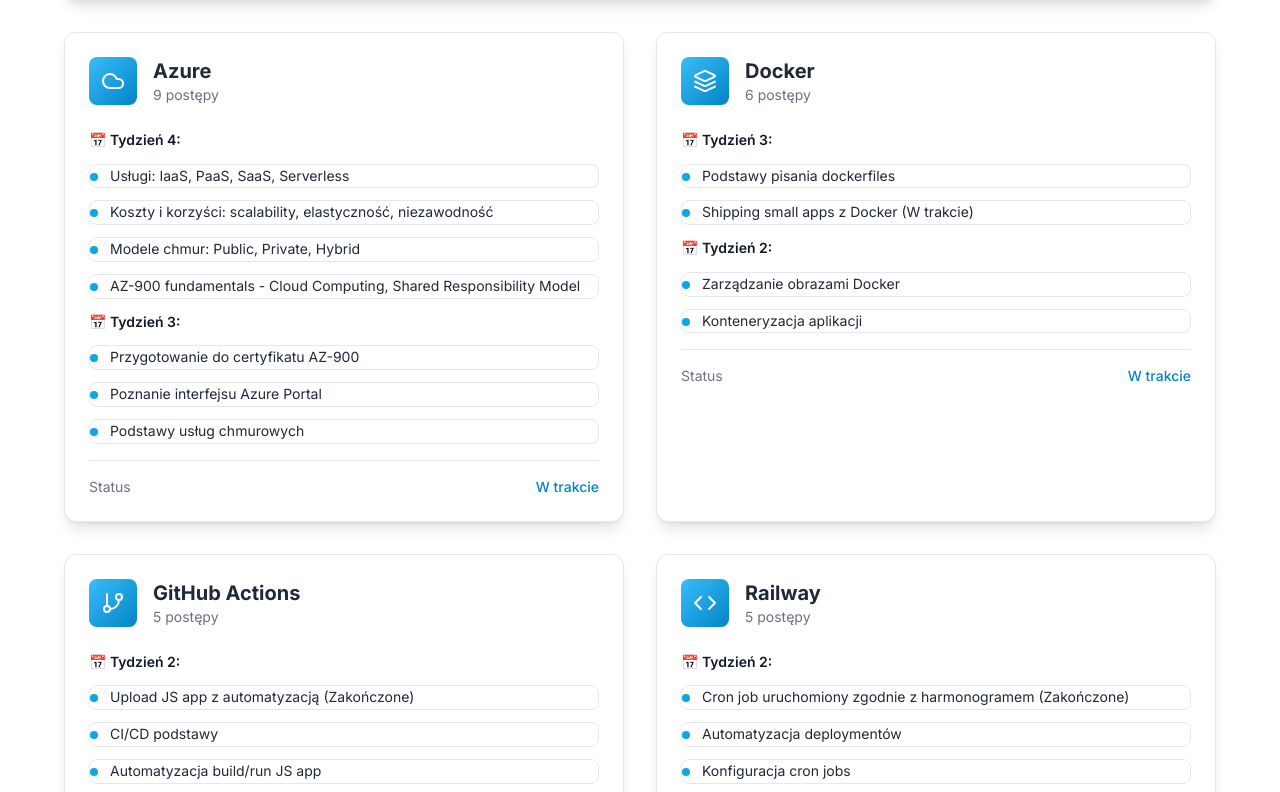
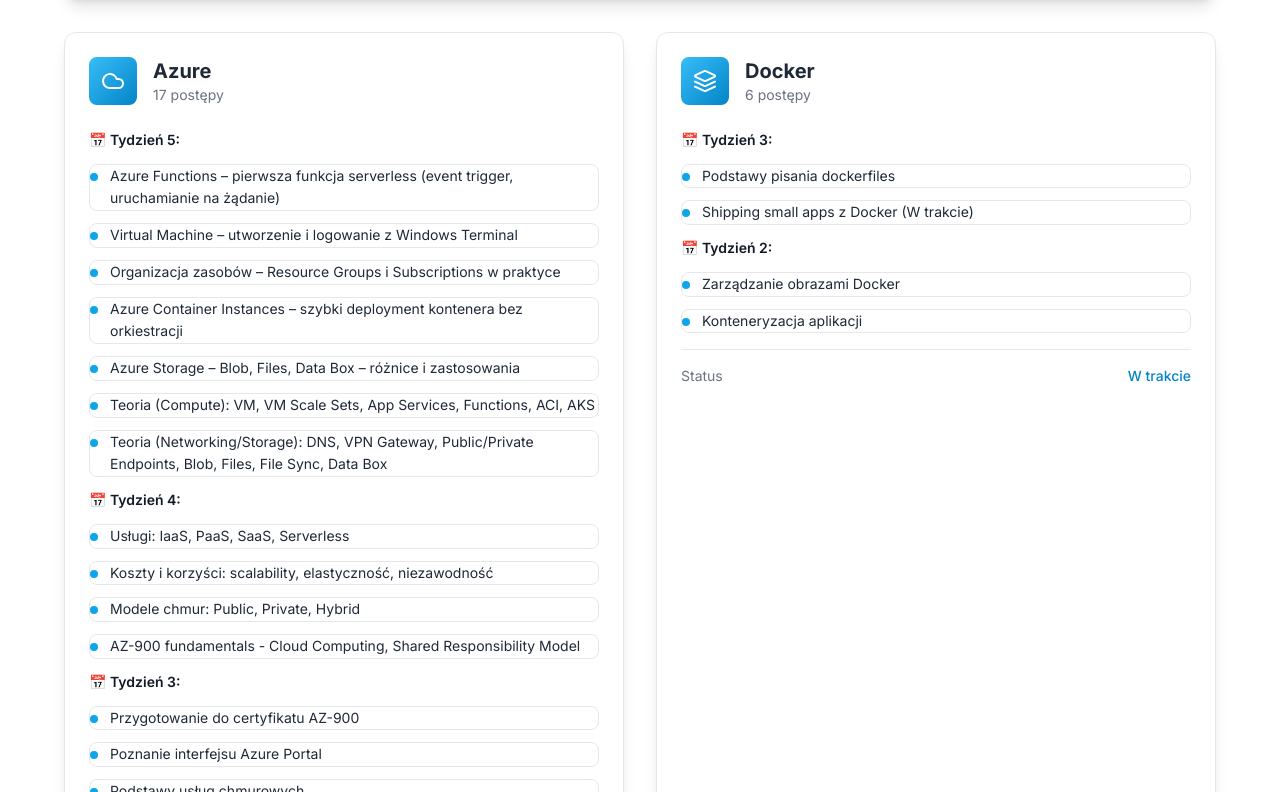
Before and after one commit to Szyszek25/szyszek25.github.io, a React (Vite) app: page / in a window 1280 px wide. Shown: the part 2408-3200 px from the top of the page. Built offline with nearby package versions, Linux system fonts and the light colour scheme.

Commit message:
Tydzien 5

```diff
--- a/src/components/LinkedInFeed.jsx
+++ b/src/components/LinkedInFeed.jsx
@@ -28,7 +28,10 @@ const LinkedInFeed = () => {
       }
 
       const data = await response.json();
-      setPosts(data.posts || []);
+      const sorted = (data.posts || [])
+        .slice()
+        .sort((a, b) => new Date(b.publishDate) - new Date(a.publishDate));
+      setPosts(sorted);
     } catch (err) {
       console.error('Error fetching LinkedIn posts:', err);
       setError(err.message);
--- a/src/data/linkedin.json
+++ b/src/data/linkedin.json
@@ -1,12 +1,20 @@
 {
-  "lastUpdated": "2025-08-26T10:00:00Z",
+  "lastUpdated": "2025-09-01T09:00:00Z",
   "posts": [
+    {
+      "id": 2,
+      "title": "Tydzień 5: pierwszy serverless w Azure + praktyka chmury! 🚀",
+      "summary": "Wrzesień wystartował – tempo dalej rośnie! Pierwsza Azure Function (serverless), VM z logowaniem przez Windows Terminal, porządkowanie Resource Groups i Subscriptions, kontenery w Azure Container Instances, a do tego przegląd Azure Storage: Blob, Files, Data Box. Małe kroki, codziennie. 💪",
+      "link": "https://www.linkedin.com/feed/update/urn:li:activity:7368222937306353666/",
+      "publishDate": "2025-09-01T08:30:00Z",
+      "author": "Jakub Szych"
+    },
     {
       "id": 1,
       "title": "Tydzień 4 nauki DevOps/Cloud za mną! 🚀",
       "summary": "W poszukiwaniu Azure datacenter wyruszyłem na Maltę - od katakumb po groty, aż na szczyt Comino. Chmury nie znalazłem, ale słońce i świetne 5G tak! Po powrocie przerobiłem AZ-900: Cloud Computing, Shared Responsibility Model, modele chmur, koszty i usługi. Rada: ucz się małymi porcjami, regularnie!",
       "link": "https://www.linkedin.com/feed/update/urn:li:activity:7365824055490281473/",
-      "publishDate": "2025-08-26T10:30:00Z",
+      "publishDate": "2025-08-25T10:30:00Z",
       "author": "Jakub Szych",
       "engagement": {
         "likes": 42,
--- a/src/data/skills-progress.json
+++ b/src/data/skills-progress.json
@@ -3,6 +3,14 @@
     "Kurs AZ-900 Scott Duffy Udemy - 8.5h kompletny (W trakcie)"
   ],
   "Azure": [
+    "📅 Tydzień 5:",
+    "Azure Functions – pierwsza funkcja serverless (event trigger, uruchamianie na żądanie)",
+    "Virtual Machine – utworzenie i logowanie z Windows Terminal",
+    "Organizacja zasobów – Resource Groups i Subscriptions w praktyce",
+    "Azure Container Instances – szybki deployment kontenera bez orkiestracji",
+    "Azure Storage – Blob, Files, Data Box – różnice i zastosowania",
+    "Teoria (Compute): VM, VM Scale Sets, App Services, Functions, ACI, AKS",
+    "Teoria (Networking/Storage): DNS, VPN Gateway, Public/Private Endpoints, Blob, Files, File Sync, Data Box",
     "📅 Tydzień 4:",
     "Usługi: IaaS, PaaS, SaaS, Serverless",
     "Koszty i korzyści: scalability, elastyczność, niezawodność",
```
